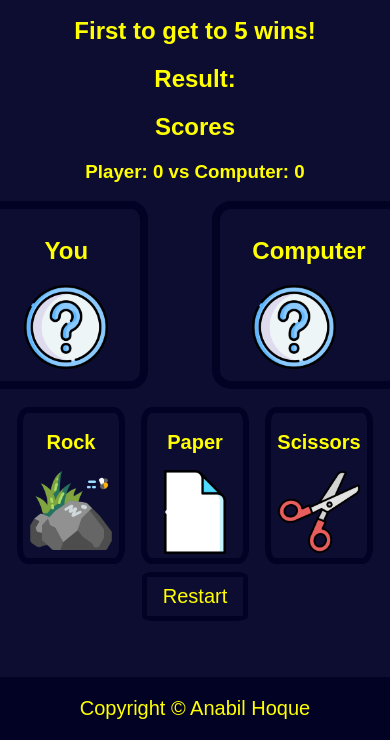
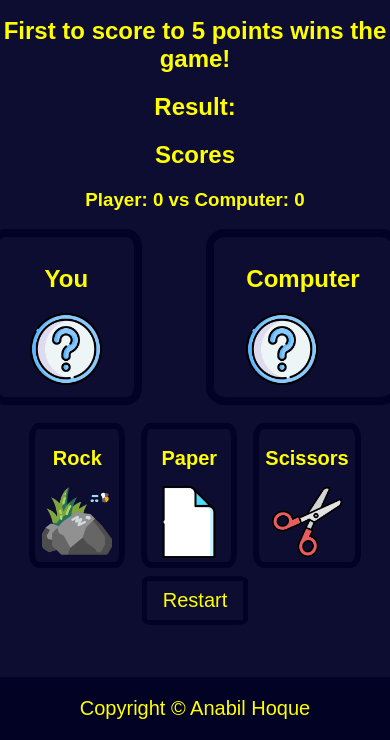
Before and after one commit to AnabilHoque/Rock-Paper-Scissors, a plain HTML site: page index.html in a window 390 px wide. Shown: the part 104-844 px from the top of the page. Drawn offline with Linux system fonts and the light colour scheme; a web font is replaced by a local one.

Commit message:
updates media query and index.html

```diff
--- a/index.html
+++ b/index.html
@@ -11,7 +11,7 @@
         <h1>Rock Paper Scissors</h1>
     </header>
     <main>
-        <h2>First to get to 5 wins!</h2>
+        <h2>First to score to 5 points wins the game!</h2>
         <div id="result"><h2>Result: <span></span></h2></div>
         <div class="scores">
             <h2>Scores</h2>
--- a/style.css
+++ b/style.css
@@ -139,10 +139,10 @@ footer p {
 @media only screen and (max-width: 500px) {
     .visual-selection img {
         height: auto;
-        max-width: 84px;
+        max-width: 72px;
     }
     .user-choices button img {
         height: auto;
-        max-width: 84px;
+        max-width: 72px;
     }
 }
```
